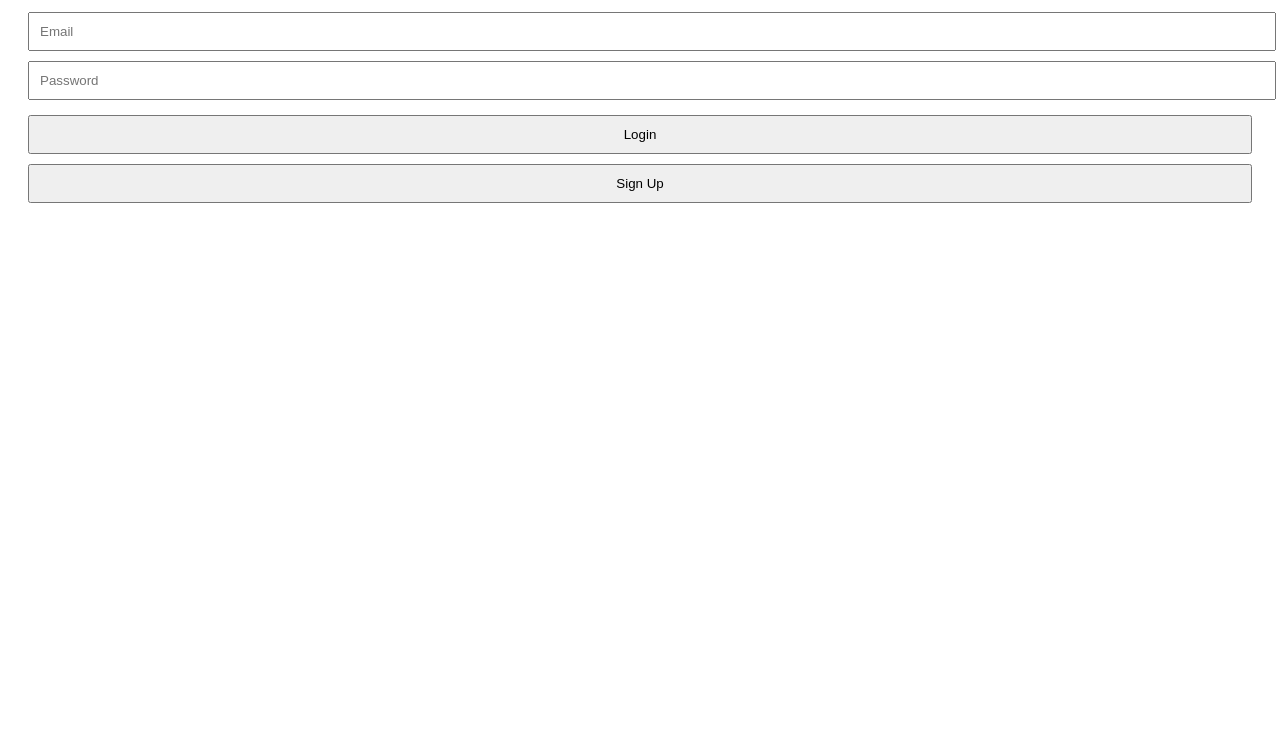
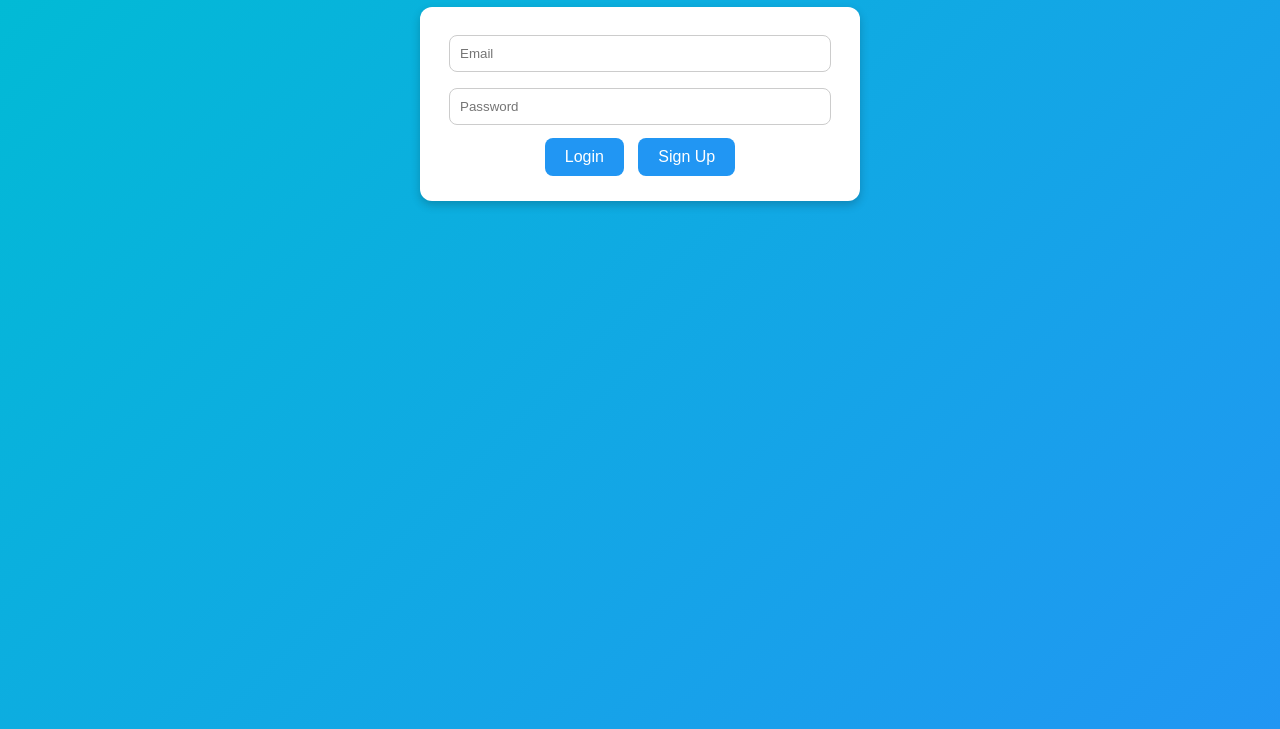
Before and after one commit to pavan81253-netizen/PASSV2-CPC, a plain HTML site: page index.html in a window 1280 px wide. Shown: the part 101-830 px from the top of the page. Before the commit the page ends 800 px from the top, so only its background shows below. Drawn offline with Linux system fonts and the light colour scheme.

Commit message:
Add files via upload

```diff
--- a/index.html
+++ b/index.html
@@ -1,38 +1,94 @@
 <!DOCTYPE html>
 <html lang="en">
 <head>
-    <meta charset="UTF-8">
-    <meta name="viewport" content="width=device-width, initial-scale=1.0">
+  <meta charset="UTF-8" />
+  <meta name="viewport" content="width=device-width, initial-scale=1.0" />
   <title>PASSV2 Medical Coding Practice</title>
   <style>
-        body { font-family: Arial, sans-serif; padding: 20px; }
-        #quiz { display: none; margin-top: 20px; }
-        #options button { display: block; margin: 5px 0; padding: 10px; width: 100%; }
-        #timer { font-weight: bold; margin-bottom: 20px; }
-        input { padding: 10px; margin: 5px 0; width: 100%; }
-        button { padding: 10px; margin-top: 10px; width: 100%; }
+    body {
+      font-family: Arial, sans-serif;
+      background: linear-gradient(135deg, #00bcd4, #2196f3);
+      color: #fff;
+      text-align: center;
+      margin: 0;
+      padding: 0;
+      height: 100vh;
+    }
+    h1 {
+      margin-top: 30px;
+      font-size: 24px;
+    }
+    .container {
+      background: white;
+      color: black;
+      width: 90%;
+      max-width: 400px;
+      margin: 50px auto;
+      padding: 20px;
+      border-radius: 12px;
+      box-shadow: 0 4px 10px rgba(0,0,0,0.2);
+    }
+    input {
+      width: 90%;
+      padding: 10px;
+      margin: 8px 0;
+      border-radius: 8px;
+      border: 1px solid #ccc;
+    }
+    button {
+      background-color: #2196f3;
+      color: white;
+      border: none;
+      border-radius: 8px;
+      padding: 10px 20px;
+      cursor: pointer;
+      margin: 5px;
+      font-size: 16px;
+    }
+    button:hover {
+      background-color: #0b7dda;
+    }
+    #quiz {
+      display: none;
+      background: white;
+      color: black;
+      border-radius: 12px;
+      width: 90%;
+      max-width: 600px;
+      margin: 20px auto;
+      padding: 20px;
+      box-shadow: 0 4px 10px rgba(0,0,0,0.2);
+    }
+    #timer {
+      color: red;
+      font-weight: bold;
+      margin-bottom: 10px;
+    }
+    #options button {
+      display: block;
+      width: 100%;
+      margin: 8px 0;
+      text-align: left;
+    }
   </style>
 </head>
 <body>
 
   <h1>PASSV2 Medical Coding Practice</h1>
 
-    <!-- Login / Signup Form -->
-    <div id="login">
-        <input type="email" id="email" placeholder="Email" required>
-        <input type="password" id="password" placeholder="Password" required>
+  <div id="login" class="container">
+    <input type="email" id="email" placeholder="Email" /><br />
+    <input type="password" id="password" placeholder="Password" /><br />
     <button onclick="login()">Login</button>
     <button onclick="signup()">Sign Up</button>
   </div>
 
-    <!-- Quiz Section -->
   <div id="quiz">
-        <div id="timer">Time left: 4h 0m 0s</div>
-        <h2 id="question"></h2>
+    <div id="timer">⏳ Time left: 4h 0m 0s</div>
+    <h2 id="question">Loading question...</h2>
     <div id="options"></div>
   </div>
 
-    <!-- Firebase + App JS -->
   <script type="module" src="app.js"></script>
 </body>
 </html>
```
Lines whose indentation alone changed are shown as unchanged.
